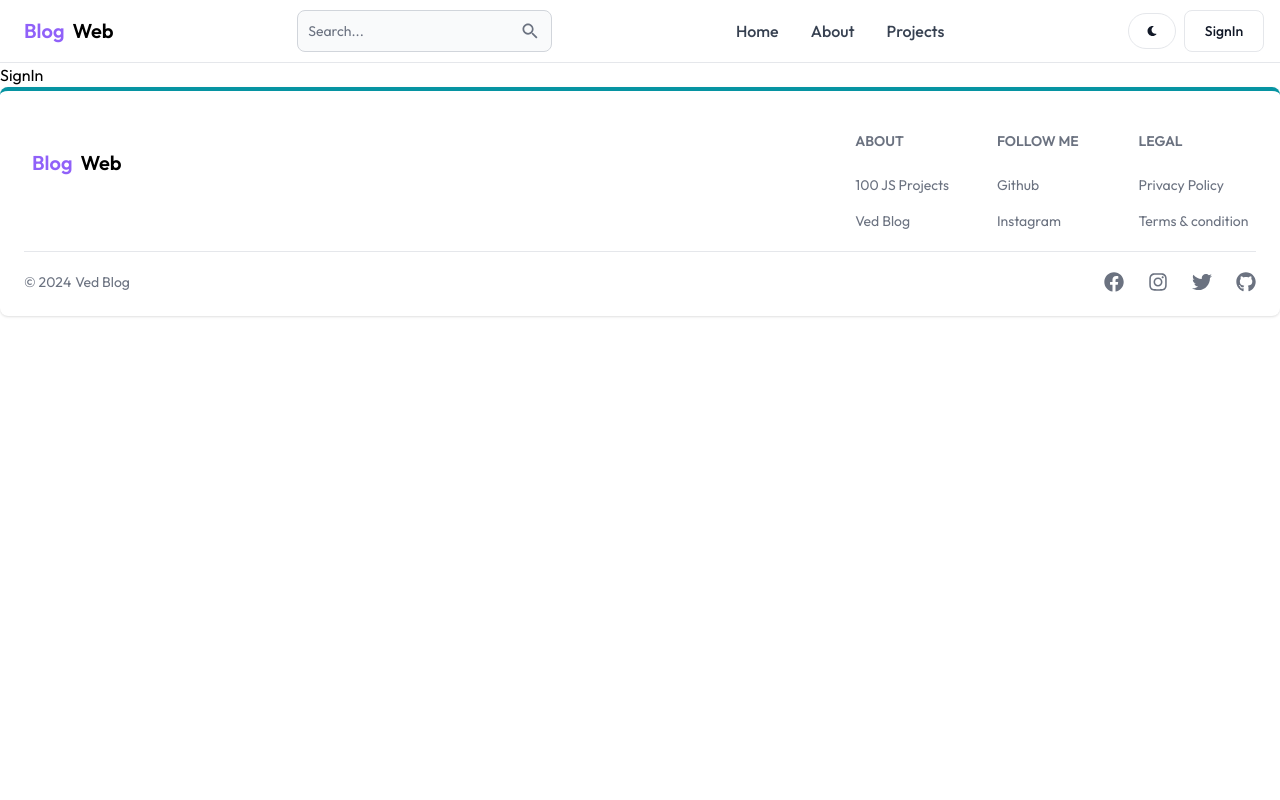
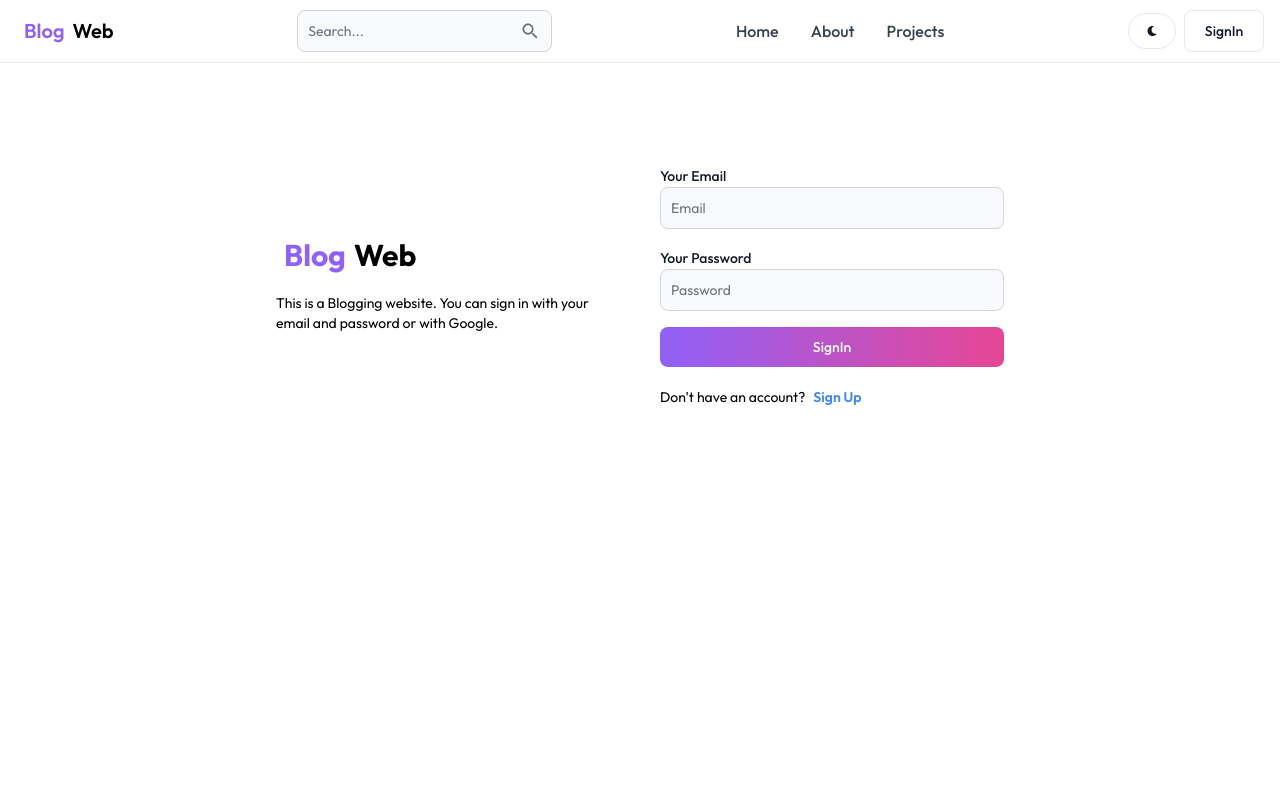
Before and after one commit to Ved-031/Blogging-Website, a React (Vite) app in the folder Frontend/: page /signin in a window 1280 px wide. Shown: the top 800 px of the page. Built offline with nearby package versions, Linux system fonts and the light colour scheme.

Commit message:
complete signin functionality

```diff
--- a/Frontend/src/pages/SignIn.jsx
+++ b/Frontend/src/pages/SignIn.jsx
@@ -1,8 +1,122 @@
 // import React from 'react'
+import { useState } from 'react'
+import { Link, useNavigate } from 'react-router-dom'
+import { Alert, Button, Label, Spinner, TextInput } from 'flowbite-react'
+import axios from 'axios'
 
 const SignIn = () => {
+
+  const navigate = useNavigate();
+
+  const [formData, setFormData] = useState({});
+  const [errorMessage, setErrorMessage] = useState(null);
+  const [loading, setLoading] = useState(false);
+
+  const onChangeHandler = (e) => {
+    setFormData({...formData, [e.target.id]: e.target.value});
+  }
+
+  const submitHandler = async (e) =>{
+    e.preventDefault();
+    if(!formData.email || !formData.password){
+      setErrorMessage("All fields are required");
+    }
+    try {
+      setLoading(true);
+      setErrorMessage(null);
+      // const res = await fetch('/api/user/create', {
+      //   method: 'POST',
+      //   headers: {
+      //     'Content-Type': 'application/json'
+      //   },
+      //   body: JSON.stringify(formData)
+      // })
+      // const data = res.json();
+      // if(data.success === false){
+      //   return setErrorMessage(data.message);
+      // }
+      // setLoading(false);
+      // navigate('/signin');
+      await axios.post('/api/user/login', formData)
+      .then((response)=>{
+        if(response.data.success === false){
+          return setErrorMessage(response.data.message);
+        }
+        setLoading(false);
+        setFormData({});
+        navigate('/');
+      })
+    } catch (error) {
+      setErrorMessage(error.message);
+      setLoading(false);
+    }
+  }
+
   return (
-    <div>SignIn</div>
+    <div className="min-h-screen mt-20">
+      <div className='flex p-5 max-w-3xl mx-auto flex-col md:flex-row md:items-center gap-5 md:gap-10'>
+
+        {/* left */}
+        <div className="flex-1">
+        <Link to="/" className='text-3xl font-bold dark:text-white'>
+            <span className='px-2 py-1 text-purple-500 dark:text-white'>Blog</span>Web
+        </Link>
+        <p className='text-sm mt-5'>
+          This is a Blogging website. You can sign in with your email and password or with Google.
+        </p>
+        </div>
+
+        {/* right */}
+        <div className="flex-1">
+          <div>
+            <form onSubmit={submitHandler} className='flex flex-col gap-4'>
+              <div>
+                <Label value='Your Email'/>
+                <TextInput
+                  type='email'
+                  placeholder='Email'
+                  id='email'
+                  onChange={onChangeHandler}
+                />
+              </div>
+              <div>
+                <Label value='Your Password'/>
+                <TextInput
+                  type='password'
+                  placeholder='Password'
+                  id='password'
+                  onChange={onChangeHandler}
+                />
+              </div>
+              <Button gradientDuoTone='purpleToPink' type='submit' className='transition' disabled={loading}>
+                {
+                  loading ? (
+                    <div className='flex items-center gap-2'>
+                      <Spinner size='sm'/>
+                      <span>Loading...</span>
+                    </div>
+                ) : "SignIn"
+                }
+              </Button>
+            </form>
+            <div className='flex gap-2 text-sm mt-5'>
+              <span>Don't have an account?</span>
+              <Link to='/signup' className='text-blue-500 font-semibold'>
+                Sign Up
+              </Link>
+            </div>
+            {
+              errorMessage && (
+                <Alert className='mt-5' color='failure'>
+                  {errorMessage}
+                </Alert>
+              )
+            }
+          </div>
+        </div>
+
+      </div>
+    </div>
   )
 }
 
```
